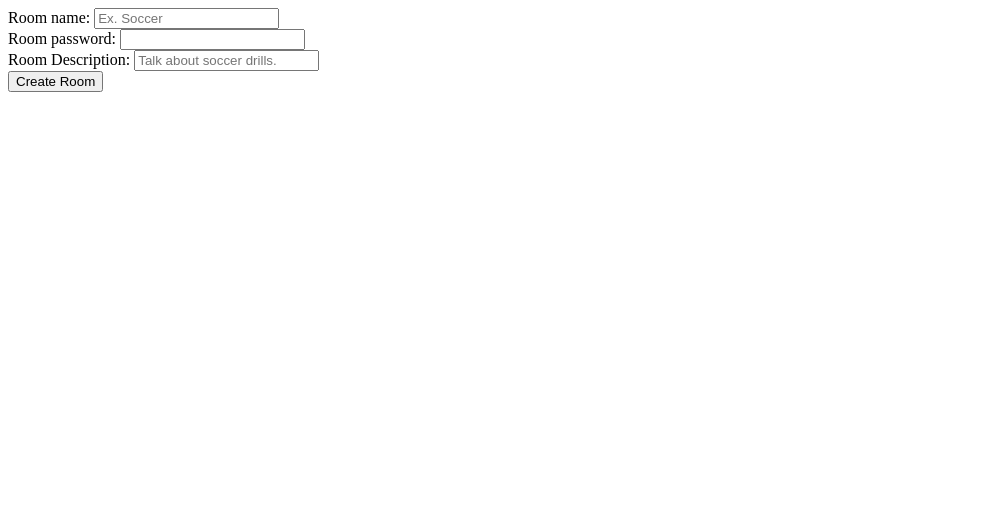
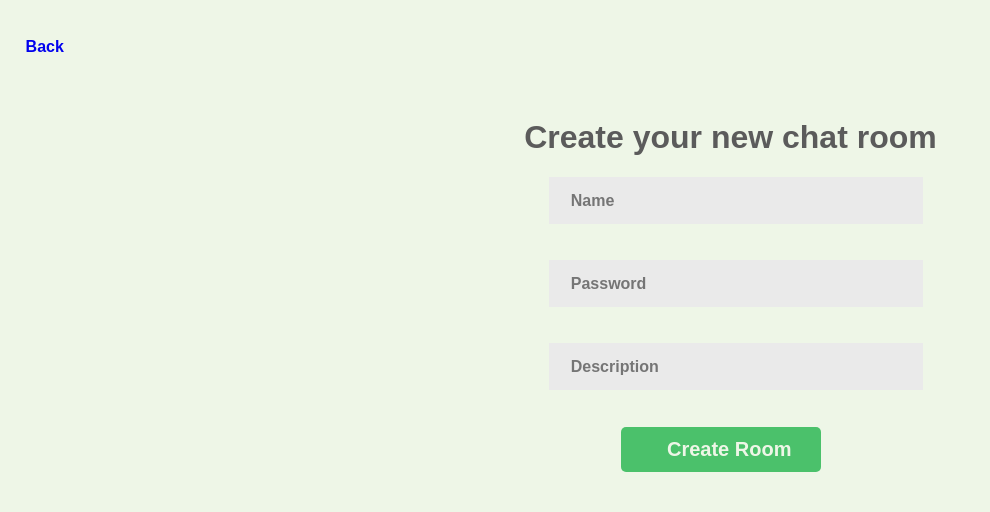
Before and after one commit to sergio-rojasa/Slack, a website: page views/newRoom.html in a window 1280 px wide. Shown: the whole page, without its empty margins (0-990 px from the left). Drawn offline with Linux system fonts and the light colour scheme.

Commit message:
Implemented the style for new room page.

```diff
--- /dev/null
+++ b/public/stylesheets/newRoom.css
@@ -0,0 +1,49 @@
+body {
+  font-family: sans-serif;
+  background-color: #EEF6E7;
+  font-size: 16px;
+  color: #5b5b5b;
+  margin-top: 3%;
+  margin-left: 2%;
+}
+a {
+  text-decoration: none;
+  font-weight: bold;
+}
+a:visited{
+  text-decoration: none;
+}
+
+h1 {
+  margin-top: 5%;
+  margin-left: 40%;
+  color: #5b5b5b;
+}
+form {
+  margin-left: 42%;
+}
+form input {
+  width: 350px;
+  height: 45px;
+  background-color: #eaeaea;
+  border: none;
+  padding-left: 3%;
+  font-weight: bold;
+  font-size: 1em;
+  margin-bottom: 5%;
+}
+
+#board {
+}
+#create-room {
+  width: 200px;
+  height: 45px;
+  border: none;
+  color: #EEF6E7;
+  background-color: #4BC16B;
+  font-weight: bold;
+  font-size: 20px;
+  border-radius: 5px;
+  margin-left: 10%;
+  text-align: center;
+}
--- a/views/newRoom.html
+++ b/views/newRoom.html
@@ -3,17 +3,19 @@
 <head>
   <meta charset="utf-8">
   <title>Slack | new room</title>
-  <link rel="stylesheet" href="#">
+  <link rel="stylesheet" href="/public/stylesheets/newRoom.css">
 </head>
 <body>
   <header>
   </header>
   <main>
+    <a href="/board" id="board">Back</a>
+    <h1>Create your new chat room</h1>
     <form action="/newRoom" method="post">
-      Room name: <input type="text" placeholder="Ex. Soccer"><br>
-      Room password: <input type="password"><br>
-      Room Description: <input type="text" placeholder="Talk about soccer drills."><br>
-      <input type="submit" value="Create Room">
+      <input type="text" placeholder="Name"><br>
+      <input type="password" placeholder="Password"><br>
+      <input type="text" placeholder="Description"><br>
+      <input id="create-room" type="submit" value="Create Room">
     </form>
   </main>
   <footer>
```
Also changed, not shown: views/board.html (+1 -1 lines).
